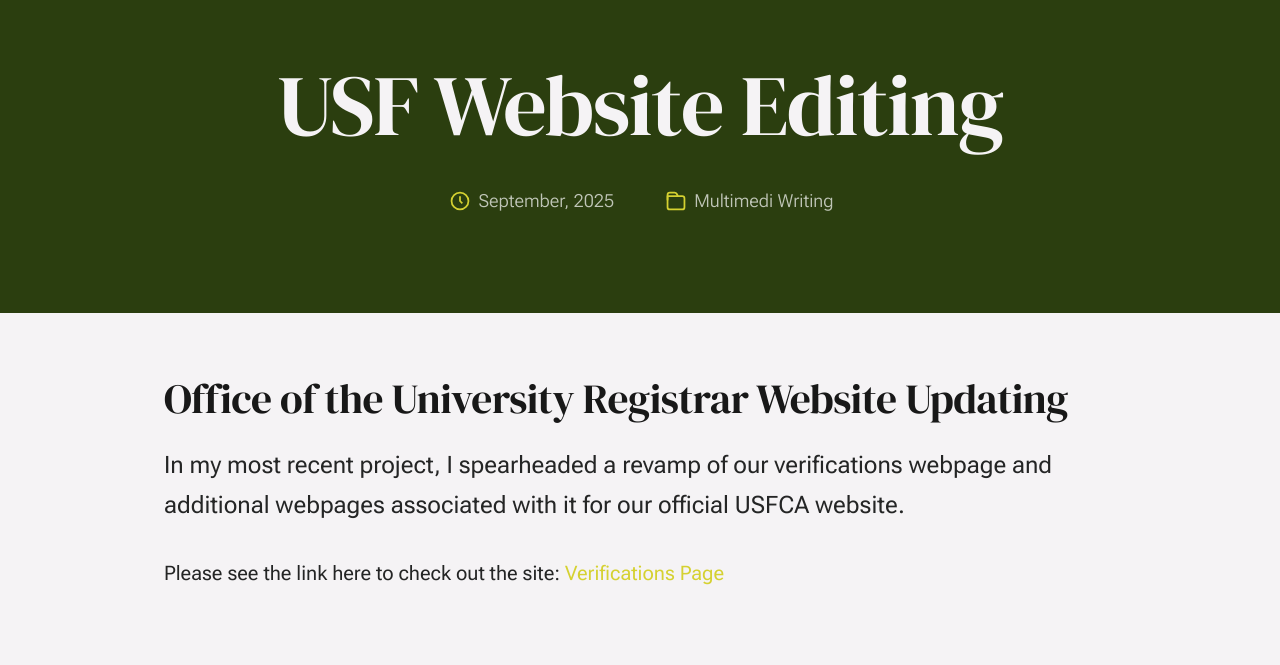
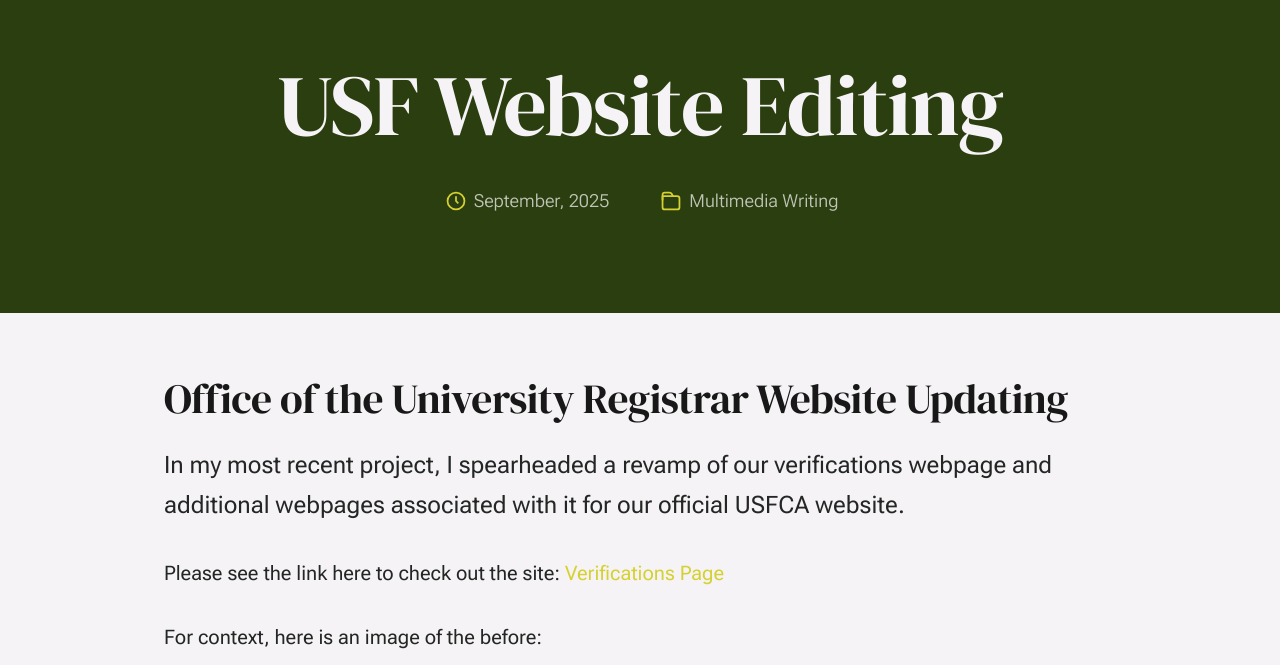
Before and after one commit to hopehoffmeister/portfolio, a plain HTML site: page work10.html in a window 1280 px wide. Shown: the part 135-800 px from the top of the page. Drawn offline with Linux system fonts and the light colour scheme.

Commit message:
Update work10.html

```diff
--- a/work10.html
+++ b/work10.html
@@ -104,7 +104,7 @@
                                     <path stroke="currentColor" stroke-linecap="round" stroke-linejoin="round" stroke-width="1.5" d="M13.5 7.5L12.5685 5.7923C12.2181 5.14977 11.5446 4.75 10.8127 4.75H6.75C5.64543 4.75 4.75 5.64543 4.75 6.75V11"></path>
                                 </svg>
                                 <span class="cat-links">
-                                    <a href="blog.html">Multimedi Writing</a>
+                                    <a href="blog.html">Multimedia Writing</a>
 
                                 </span>
                             </div>
@@ -125,7 +125,7 @@
                             <p>
                      Please see the link here to check out the site: <a href="" target="_blank"> Verifications Page</a>
                             </p>
-
+                                    <p>For context, here is an image of the before:</p>
 
                     </div> <!-- end column-->
                 </div> <!-- end entry__primary -->
```
